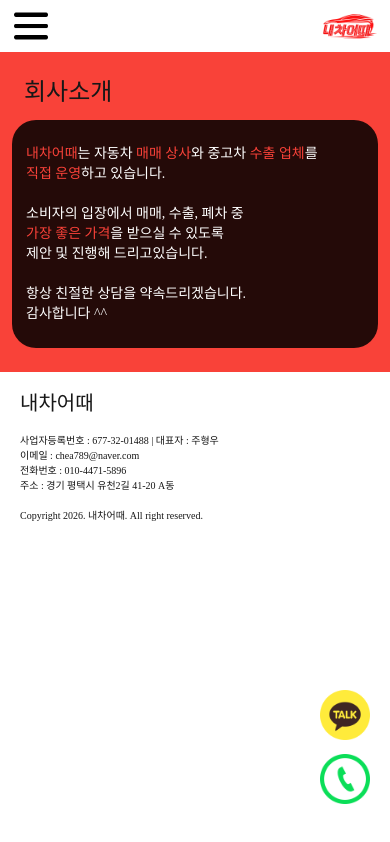
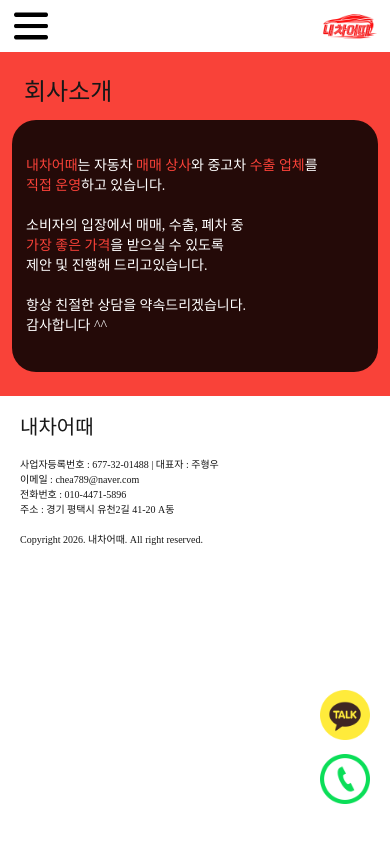
Before and after one commit to NaechaEottae/used-car, a Next.js app: page /information in a window 390 px wide. Built offline with nearby package versions, Linux system fonts and the light colour scheme; a web font is replaced by a local one.

Commit message:
edit style

```diff
--- a/app/globals.css
+++ b/app/globals.css
@@ -487,7 +487,7 @@ main {
   .information-wrap .content {
     font-size: 14px;
     line-height: 20px;
-    padding: 24px 14px;
+    padding: 36px 14px;
     margin-bottom: 24px;
   }
   .information-wrap .content .small {
```
